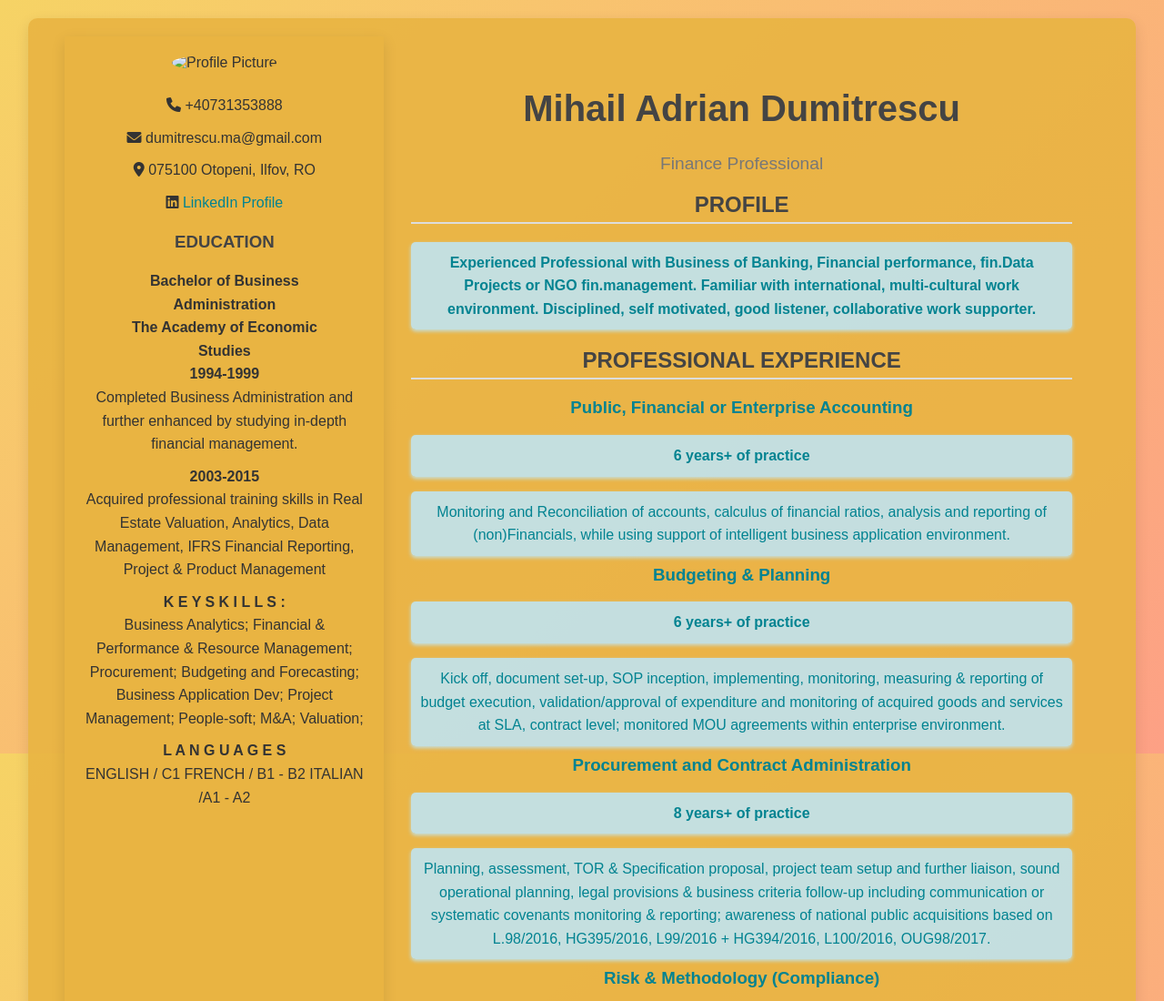
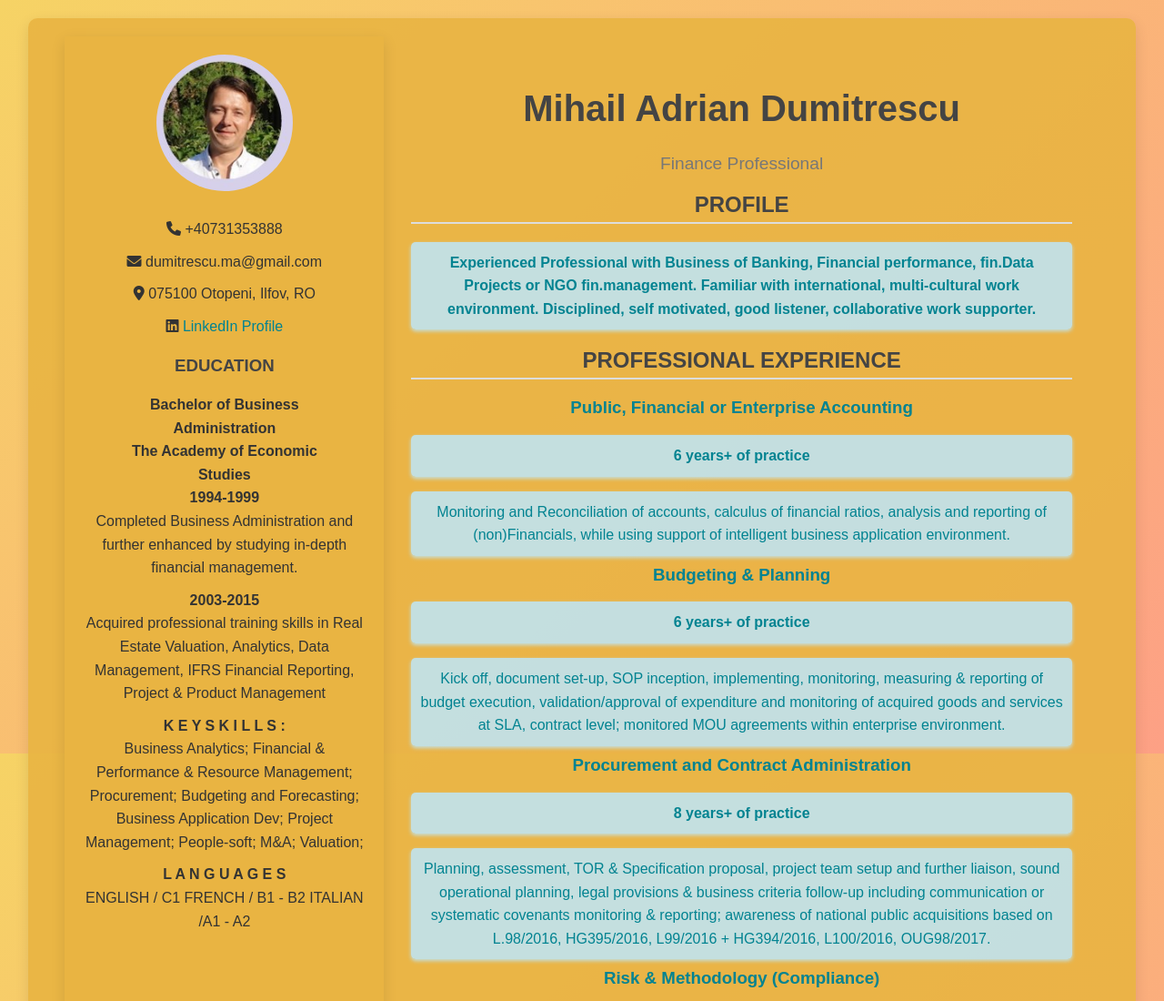
Before and after one commit to FXDAVE81/CVV, a plain HTML site: page index.html in a window 1280 px wide. Shown: the top 1100 px of the page at 91% size. Drawn offline with Linux system fonts and the light colour scheme.

Commit message:
Update index.html

```diff
--- a/index.html
+++ b/index.html
@@ -142,8 +142,8 @@ a:hover {
     <div class="container">
         <!-- Coloană laterală -->
         <div class="sidebar">
-            <div class="profile-picture">
-                <img src="images/Profile.jpg" alt="Profile Picture">
+              <div class="profile-picture">
+                <img src="https://raw.githubusercontent.com/FXDAVE81/CVV/main/Profile-2.jpg" alt="Profile Picture">
             </div>
             <div class="contact-info">
                 <p><i class="fas fa-phone"></i> +40731353888</p>
```
